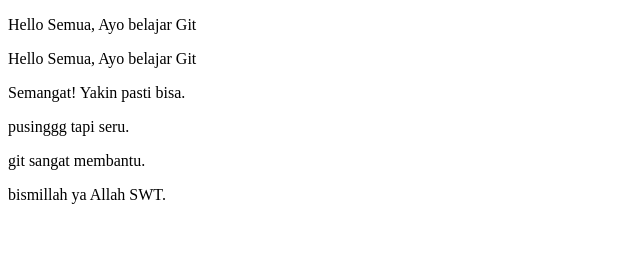
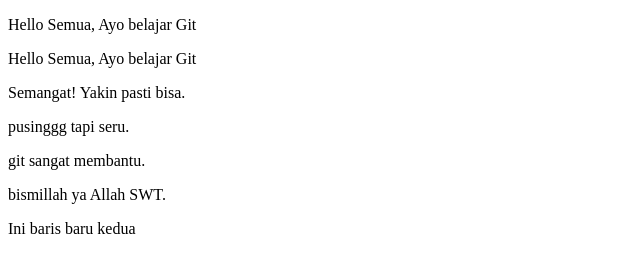
Before and after one commit to emsitpatyradja/tugas-repo, a plain HTML site: page index.html in a window 1280 px wide. Shown: the whole page, without its empty margins (0-640 px from the left). Drawn offline with Linux system fonts and the light colour scheme.

Commit message:
penambahan baris baru kedua

```diff
--- a/index.html
+++ b/index.html
@@ -15,5 +15,7 @@
 <p> git sangat membantu.</p>
 
 <p> bismillah ya Allah SWT.</p>
+<p>Ini baris baru kedua</p>
+
  </body>
 </html>
```
